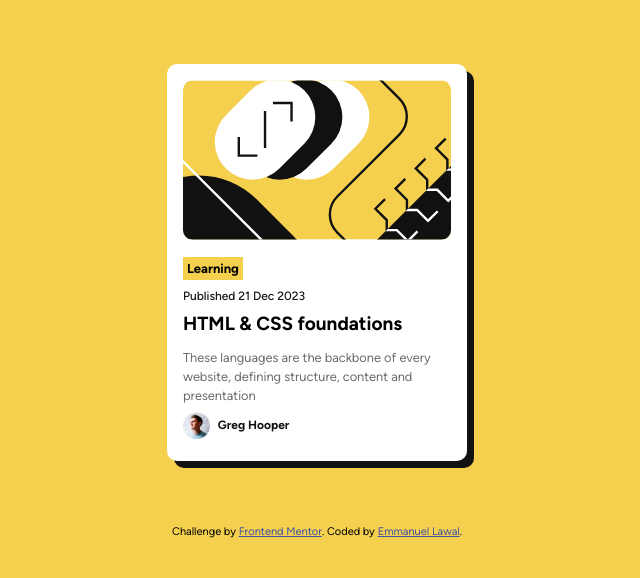
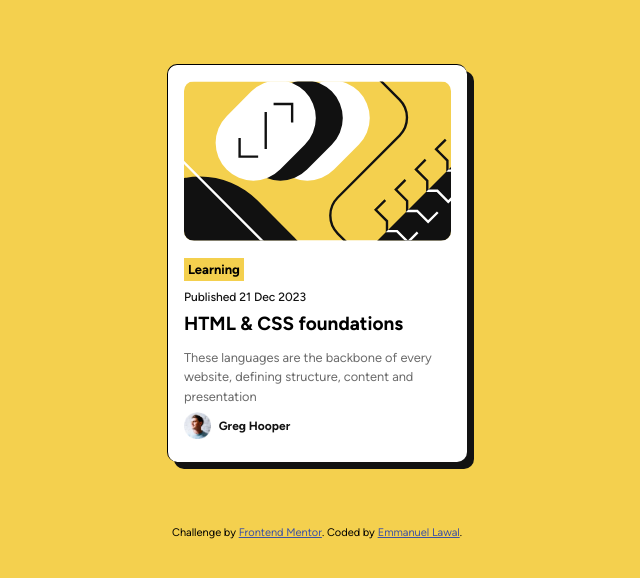
Before and after one commit to emmanuelolaoluwa669-jpg/blog-preview-card-main, a plain HTML site: page index.html in a window 1280 px wide. Shown: the whole page, without its empty margins (323-963 px from the left). Drawn offline with Linux system fonts and the light colour scheme.

Commit message:
using border in the wrapper

```diff
--- a/css/style.css
+++ b/css/style.css
@@ -15,6 +15,8 @@ body {
  padding: 1em;
     border-radius: 10px;
     box-shadow: 7px 7px hsl(0, 0%, 7%);
+    border-left: 1.5px solid black;
+    border-top: 1.5px solid black;
 }
 
 .image-article-blog {
```
Also changed, not shown: css/queries.css (added).
